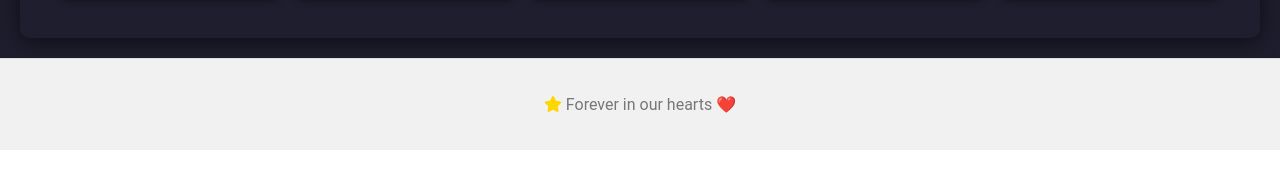
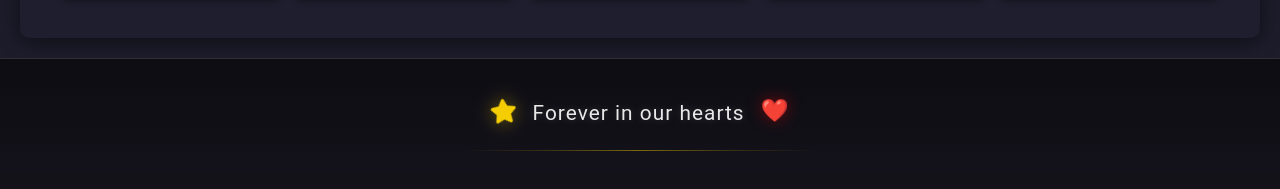
Before and after one commit to minnukota381/02.11.2004, an Angular app: page / in a window 1280 px wide. Shown: the part 1443-1632 px from the top of the page. Before the commit the page ends 1593 px from the top, so only its background shows below. Built offline with nearby package versions, Linux system fonts and the light colour scheme.

Commit message:
"Updated footer component CSS and HTML to add starry background, animated heart and star icons, and a glowing line"

```diff
--- a/src/app/components/footer/footer.component.css
+++ b/src/app/components/footer/footer.component.css
@@ -1,12 +1,167 @@
 .footer {
-  text-align: center;
-  padding: 20px;
-  color: #777;
-  font-size: 1rem;
-  background-color: #f1f1f1;
-  border-top: 1px solid #ddd;
+  position: relative;
+  padding: 2.5rem 0;
+  background: linear-gradient(
+    to bottom,
+    rgba(13, 12, 17, 0.95),
+    rgba(23, 21, 30, 0.98)
+  );
+  border-top: 1px solid rgba(255, 255, 255, 0.1);
+  overflow: hidden;
+  min-height: 120px;
 }
 
-.footer i {
-  color: #ffd700; /* Gold star icon */
+.stars-background {
+  position: absolute;
+  top: 0;
+  left: 0;
+  right: 0;
+  bottom: 0;
+  overflow: hidden;
 }
+
+.star {
+  position: absolute;
+  background: white;
+  border-radius: 50%;
+  animation: twinkle var(--duration, 4s) infinite ease-in-out var(--delay, 0s);
+}
+
+.star:nth-child(1) { --size: 2px; --duration: 4s; --delay: 0s; left: 10%; top: 20%; }
+.star:nth-child(2) { --size: 1px; --duration: 3s; --delay: 1s; left: 20%; top: 40%; }
+.star:nth-child(3) { --size: 1.5px; --duration: 5s; --delay: 2s; left: 30%; top: 30%; }
+.star:nth-child(4) { --size: 1px; --duration: 4s; --delay: 1.5s; left: 40%; top: 50%; }
+.star:nth-child(5) { --size: 2px; --duration: 3.5s; --delay: 0.5s; left: 50%; top: 25%; }
+.star:nth-child(6) { --size: 1.5px; --duration: 4.5s; --delay: 1s; left: 60%; top: 45%; }
+
+.footer-content {
+  position: relative;
+  z-index: 2;
+  max-width: 600px;
+  margin: 0 auto;
+  text-align: center;
+}
+
+.memory-text {
+  display: flex;
+  align-items: center;
+  justify-content: center;
+  gap: 1rem;
+  margin-bottom: 1.5rem;
+}
+
+.tribute-text {
+  font-size: 1.3rem;
+  color: rgba(255, 255, 255, 0.9);
+  font-weight: 400;
+  letter-spacing: 0.05em;
+  text-shadow: 0 0 10px rgba(255, 255, 255, 0.2);
+}
+
+.star-wrapper {
+  position: relative;
+  display: inline-block;
+}
+
+.star-icon {
+  color: #ffd700;
+  font-size: 1.4rem;
+  filter: drop-shadow(0 0 8px rgba(255, 215, 0, 0.4));
+  animation: starPulse 3s infinite ease-in-out;
+}
+
+.heart-wrapper {
+  position: relative;
+  display: inline-block;
+}
+
+.animated-heart {
+  display: inline-block;
+  font-size: 1.4rem;
+  animation: gentleFloat 4s infinite ease-in-out;
+  filter: drop-shadow(0 0 8px rgba(255, 0, 0, 0.4));
+}
+
+.glow-line {
+  height: 1px;
+  width: 60%;
+  margin: 1.5rem auto 0;
+  background: linear-gradient(
+    90deg,
+    transparent,
+    rgba(255, 215, 0, 0.2),
+    rgba(255, 215, 0, 0.5),
+    rgba(255, 215, 0, 0.2),
+    transparent
+  );
+  animation: glowPulse 3s infinite ease-in-out;
+}
+
+@keyframes starPulse {
+  0%, 100% {
+    transform: scale(1) rotate(0deg);
+    opacity: 0.8;
+  }
+  50% {
+    transform: scale(1.1) rotate(180deg);
+    opacity: 1;
+  }
+}
+
+@keyframes gentleFloat {
+  0%, 100% {
+    transform: translateY(0);
+  }
+  50% {
+    transform: translateY(-5px);
+  }
+}
+
+@keyframes glowPulse {
+  0%, 100% {
+    opacity: 0.5;
+  }
+  50% {
+    opacity: 1;
+  }
+}
+
+@keyframes twinkle {
+  0%, 100% {
+    opacity: 0.2;
+    transform: scale(1);
+  }
+  50% {
+    opacity: 1;
+    transform: scale(1.2);
+  }
+}
+
+/* Responsive adjustments */
+@media (max-width: 768px) {
+  .footer {
+    padding: 2rem 0;
+  }
+
+  .tribute-text {
+    font-size: 1.1rem;
+  }
+
+  .star-icon,
+  .animated-heart {
+    font-size: 1.2rem;
+  }
+
+  .glow-line {
+    width: 80%;
+  }
+}
+
+/* Hover effects */
+.memory-text:hover .star-icon {
+  animation: starPulse 1s ease-in-out;
+}
+
+.memory-text:hover .animated-heart {
+  animation: gentleFloat 1s ease-in-out;
+}
--- a/src/app/components/footer/footer.component.html
+++ b/src/app/components/footer/footer.component.html
@@ -1,3 +1,23 @@
 <footer class="footer">
-  <p><i class="fas fa-star"></i> Forever in our hearts ❤️</p>
+  <div class="stars-background">
+    <div class="star" aria-hidden="true"></div>
+    <div class="star" aria-hidden="true"></div>
+    <div class="star" aria-hidden="true"></div>
+    <!-- More stars for the background -->
+    <div class="star" aria-hidden="true"></div>
+    <div class="star" aria-hidden="true"></div>
+    <div class="star" aria-hidden="true"></div>
+  </div>
+  <div class="footer-content">
+    <div class="memory-text">
+      <span class="star-wrapper">
+        <i class="fas fa-star star-icon"></i>
+      </span>
+      <span class="tribute-text">Forever in our hearts</span>
+      <span class="heart-wrapper">
+        <span class="animated-heart">❤️</span>
+      </span>
+    </div>
+    <div class="glow-line"></div>
+  </div>
 </footer>
```
